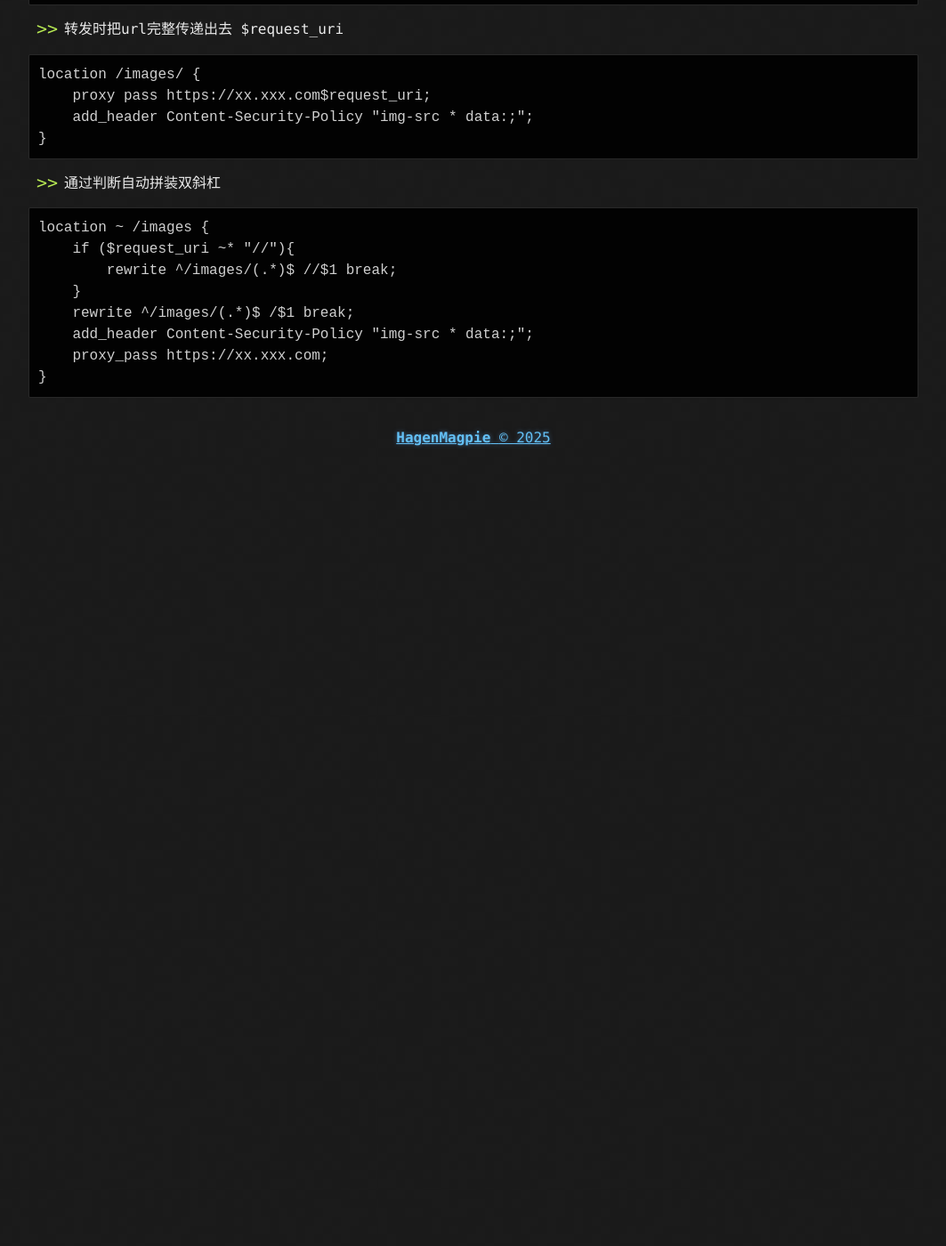
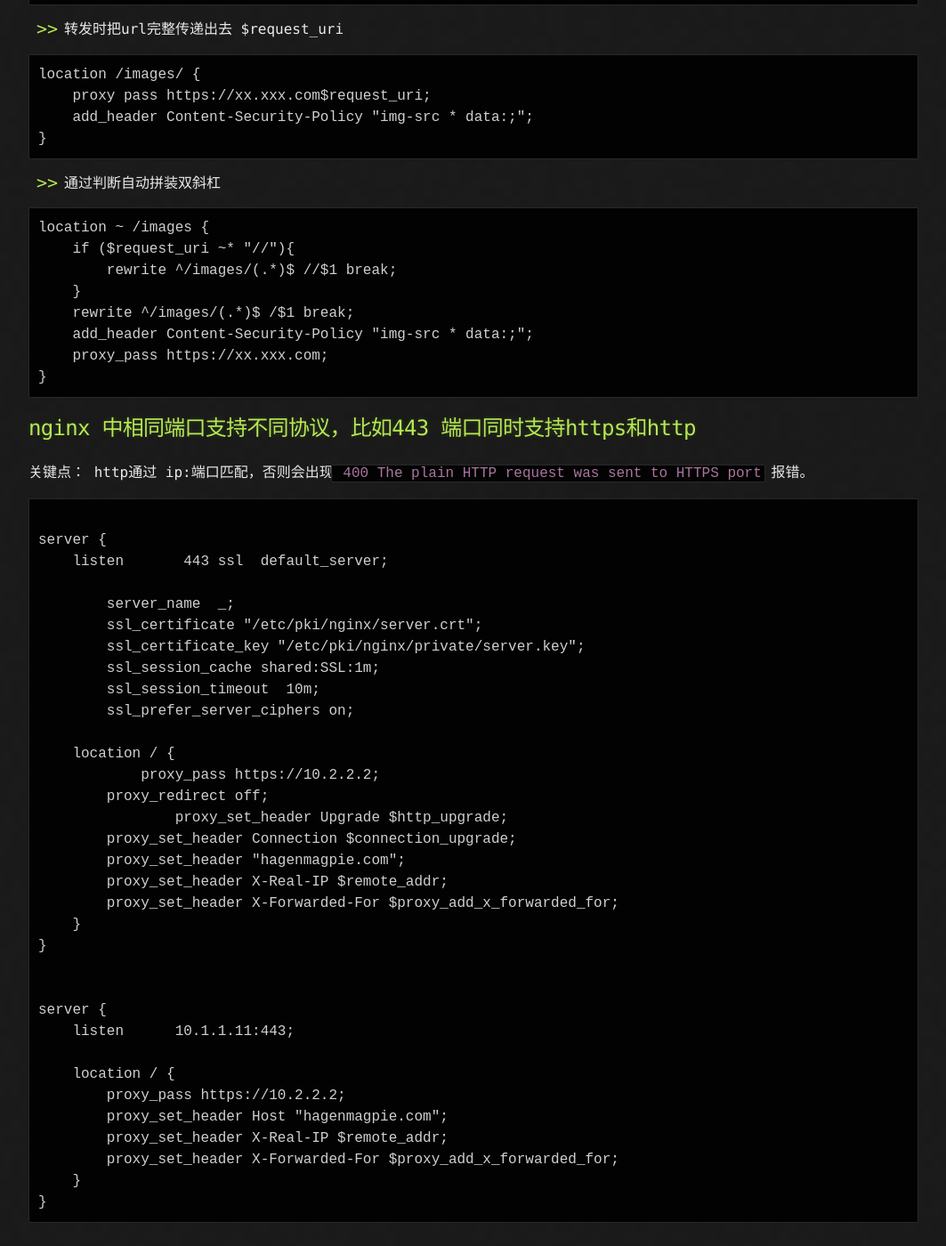
Before and after one commit to Hagenmagpie/hagenmagpie.github.io, a Jekyll site: the page built from _posts/2024-11-15-nginx.md, in a window 1280 px wide and 1400 px high, scrolled down 2388 px. Shown: the whole window at 89% size, without its empty margins (108-1171 px from the left). Built offline with Jekyll 4.4.1, drawn with Linux system fonts in a browser that asks for light colours; before the commit the page ends 2905 px from its top, so only the background shows below that.

````diff
--- a/_posts/2024-11-15-nginx.md
+++ b/_posts/2024-11-15-nginx.md
@@ -119,3 +119,44 @@ location ~ /images {
     proxy_pass https://xx.xxx.com;
 }
 ```
+
+
+## nginx 中相同端口支持不同协议，比如443 端口同时支持https和http
+
+关键点： http通过 ip:端口匹配，否则会出现` 400 The plain HTTP request was sent to HTTPS port` 报错。
+
+```
+
+server {
+    listen       443 ssl  default_server;
+
+	server_name  _;
+	ssl_certificate "/etc/pki/nginx/server.crt";
+	ssl_certificate_key "/etc/pki/nginx/private/server.key";
+	ssl_session_cache shared:SSL:1m;
+	ssl_session_timeout  10m;
+	ssl_prefer_server_ciphers on;
+
+    location / {
+	    proxy_pass https://10.2.2.2;
+        proxy_redirect off;
+		proxy_set_header Upgrade $http_upgrade;
+        proxy_set_header Connection $connection_upgrade;
+        proxy_set_header "hagenmagpie.com";
+        proxy_set_header X-Real-IP $remote_addr;
+        proxy_set_header X-Forwarded-For $proxy_add_x_forwarded_for;
+    }
+}
+
+
+server {
+    listen      10.1.1.11:443;
+
+    location / {
+        proxy_pass https://10.2.2.2;
+        proxy_set_header Host "hagenmagpie.com";
+        proxy_set_header X-Real-IP $remote_addr;
+        proxy_set_header X-Forwarded-For $proxy_add_x_forwarded_for;
+    }
+}
+```
````
Also changed, not shown: _posts/2024-07-12-mac-pull-docker-for-amd.md (+35 -3 lines).
